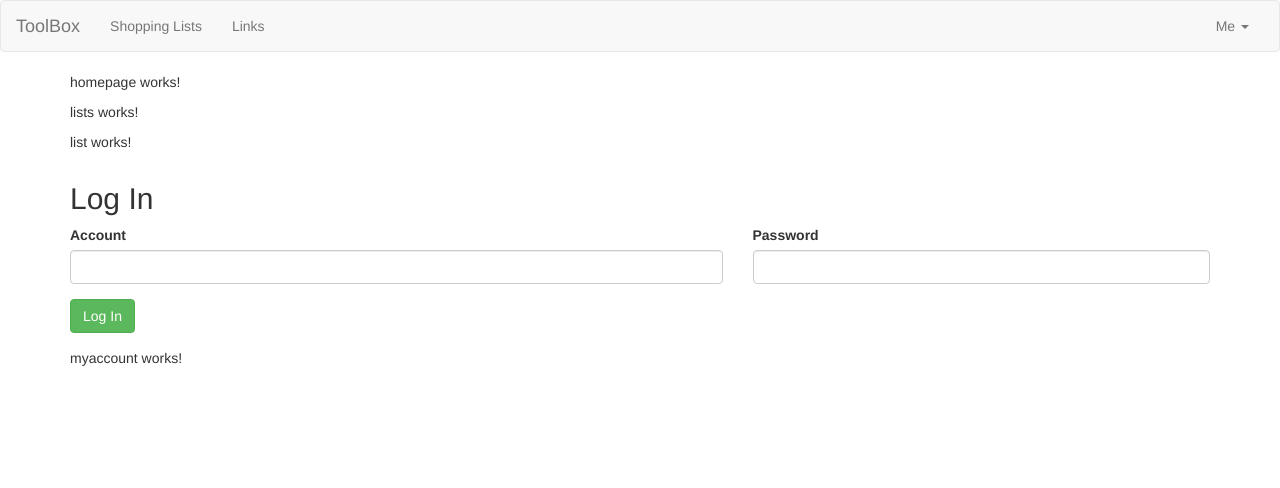
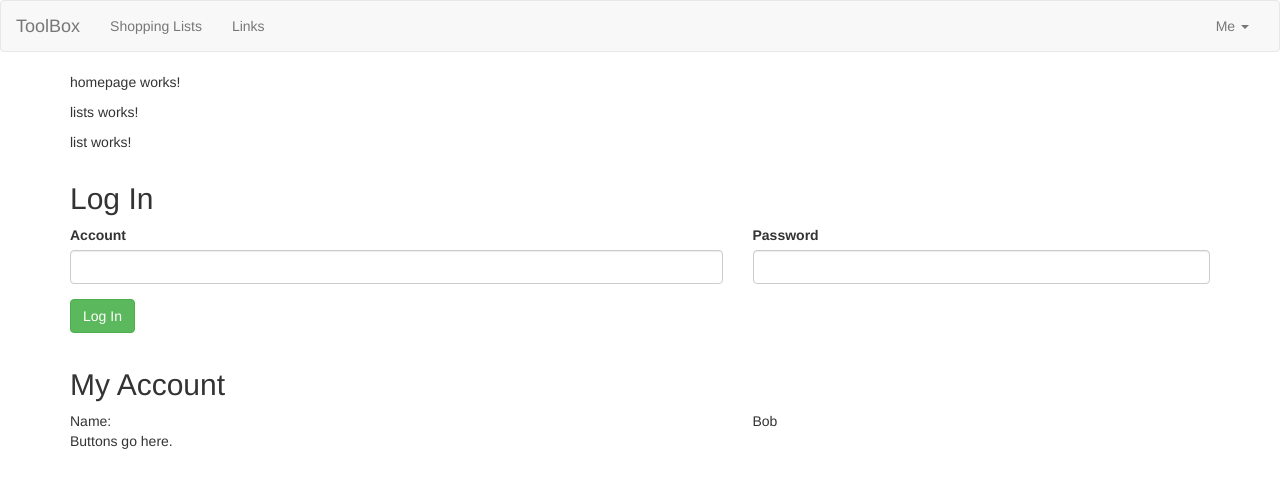
Before and after one commit to ryan-learning-git/ToolBoxJS, an Angular app: page / in a window 1280 px wide. Shown: the top 488 px of the page. Built offline with nearby package versions, Linux system fonts and the light colour scheme.

Commit message:
Added skeleton of lists service

```diff
--- a/src/app/app.module.ts
+++ b/src/app/app.module.ts
@@ -11,6 +11,7 @@ import { ListsComponent } from './components/functions/shoppinglists/lists/lists
 import { ListComponent } from './components/functions/shoppinglists/list/list.component';
 import { LoginComponent } from './components/functions/login/login.component';
 import { MyaccountComponent } from './components/functions/myaccount/myaccount.component';
+import {ShoppinglistsService} from './components/services/shoppinglists.service';
 
 @NgModule({
   declarations: [
@@ -27,7 +28,7 @@ import { MyaccountComponent } from './components/functions/myaccount/myaccount.c
     FormsModule,
     HttpClientModule
   ],
-  providers: [],
+  providers: [ShoppinglistsService], // having it here means that a single instance is used everywhere, ie a singleton.
   bootstrap: [AppComponent]
 })
 export class AppModule { }
--- a/src/app/components/functions/myaccount/myaccount.component.html
+++ b/src/app/components/functions/myaccount/myaccount.component.html
@@ -1,3 +1,18 @@
-<p>
-  myaccount works!
-</p>
+<div class="row">
+  <div class="col-xs-12">
+    <h2>My Account</h2>
+    <div class="row">
+      <div class="col-sm-7">
+        Name:
+      </div>
+      <div class="col-sm-5">
+        Bob
+      </div>
+    </div>
+    <div class="row">
+      <div class="col-sm-12">
+        Buttons go here.
+      </div>
+    </div>
+  </div>
+</div>
--- /dev/null
+++ b/src/app/components/services/shoppinglists.service.ts
@@ -0,0 +1,21 @@
+import {ListModel} from '../../Models/list.model';
+
+export class ShoppinglistsService {
+
+  private shoppingLists: ListModel[] = [];
+
+  public getShoppingLists(): ListModel[] {
+    return this.shoppingLists.slice(); // return a copy, not the actual array
+  }
+
+  public getShoppingList(name: string): ListModel {
+    for (const list of this.shoppingLists){
+      if (list.name === name){
+        return list;
+      }
+    }
+    return null;
+  }
+
+
+}
```
